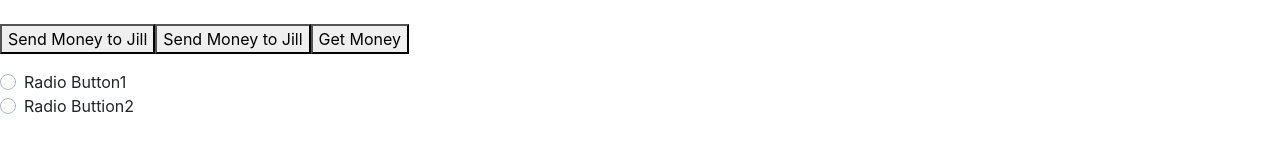
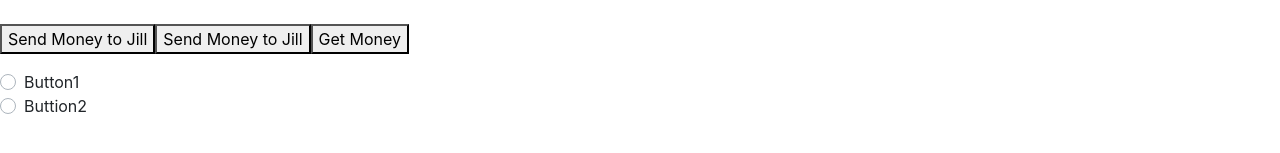
Before and after one commit to rohitkumar-coader/Outline-system-test-, an Angular app: page / in a window 1280 px wide. Shown: the part 353-506 px from the top of the page. Built offline with nearby package versions, Linux system fonts and the light colour scheme.

Commit message:
1 file modified

```diff
--- a/src/app/app.component.html
+++ b/src/app/app.component.html
@@ -12,7 +12,7 @@
       value="button1"
       ngModel
     />
-    <label class="custom-control-label" for="button1">Radio Button1</label>
+    <label class="custom-control-label" for="button1"> Button1</label>
   </div>
 
   <div class="custom-control custom-radio">
@@ -23,6 +23,6 @@
       value="button2"
       ngModel
     />
-    <label class="custom-control-label" for="button2">Radio Buttion2</label>
+    <label class="custom-control-label" for="button2"> Buttion2</label>
   </div>
 </div>
```
